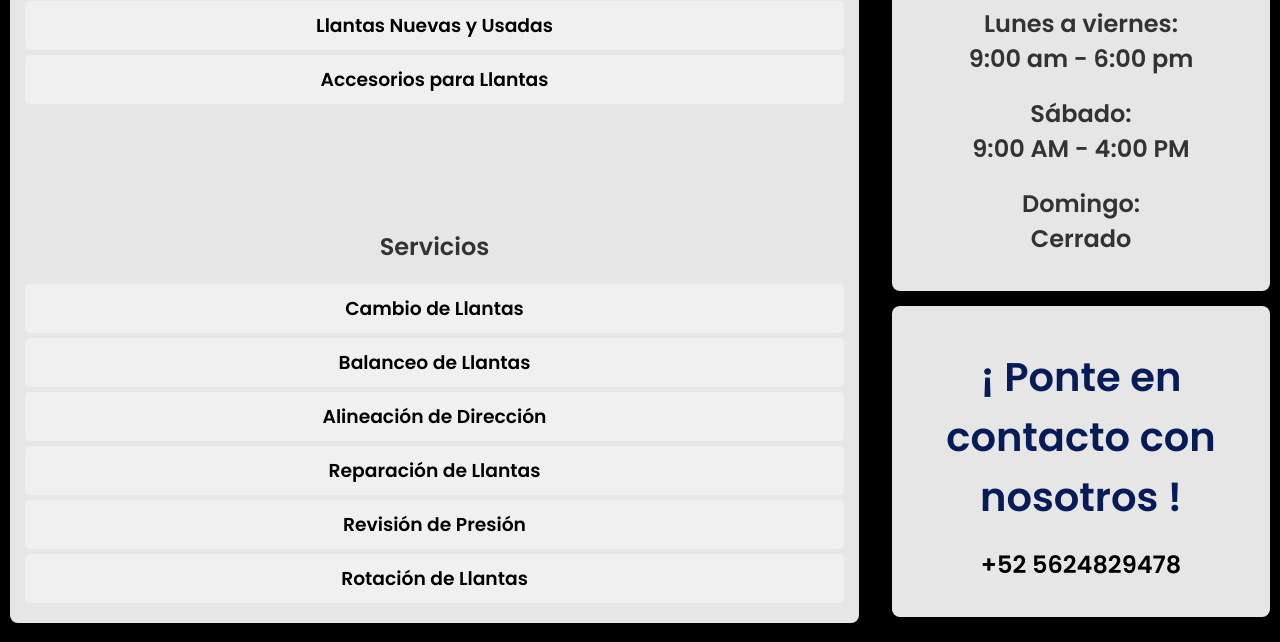
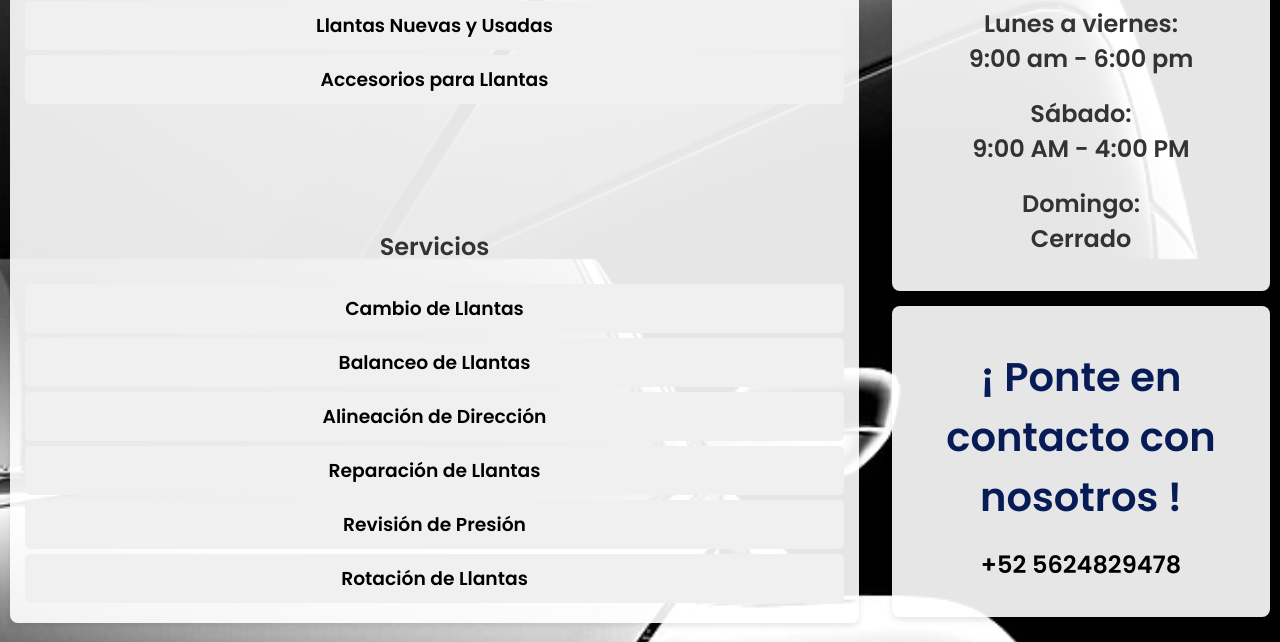
Before and after one commit to aiConss/Automotriz, a plain HTML site: page index.html in a window 1280 px wide. Shown: the part 541-1183 px from the top of the page. Drawn offline with Linux system fonts and the light colour scheme.

Commit message:
Update styles.css

```diff
--- a/styles.css
+++ b/styles.css
@@ -8,7 +8,7 @@ body {
     justify-content: center;
     align-items: center;
     margin: 10px;
-    background: url('img/fondo.jpg') no-repeat center center fixed;
+    background: url('fondo.jpg') no-repeat center center fixed;
     background-color: #000000;
     background-size: cover;
     color: #333;
```
